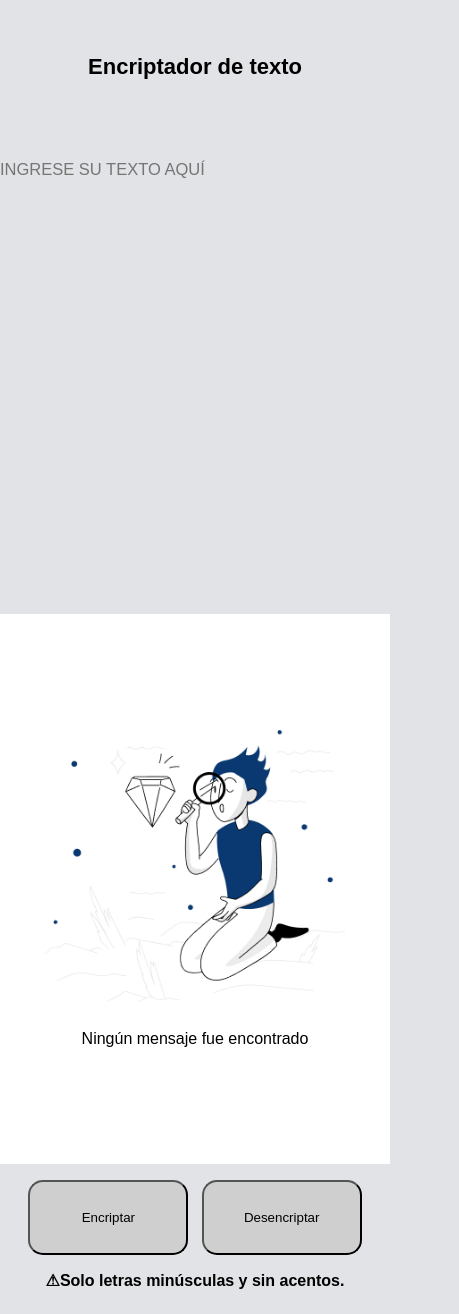
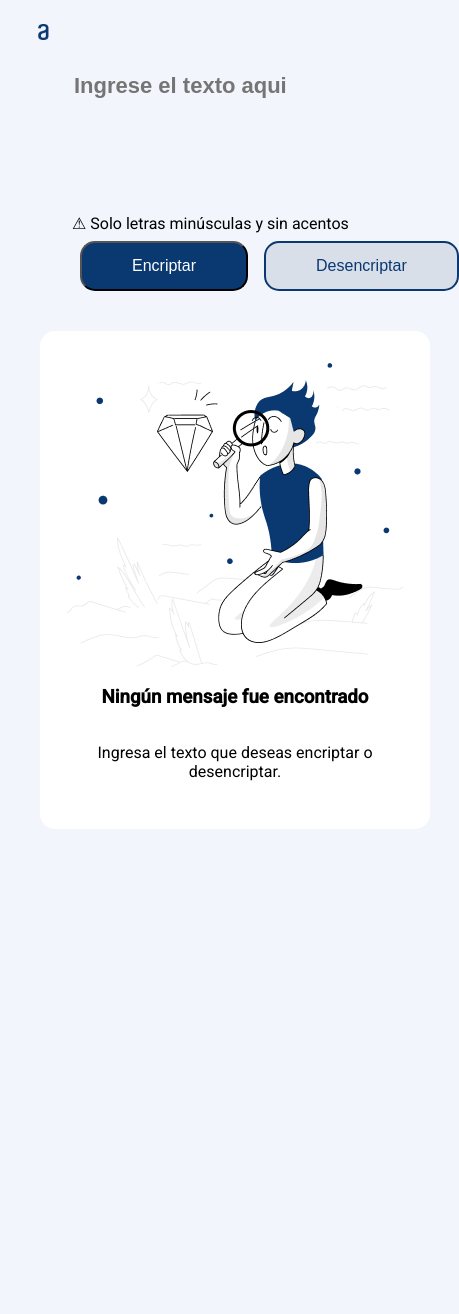
Before and after one commit to JoaquinBaltazarRodriguez/Encriptador-de-texto, a plain HTML site: page index.html in a window 390 px wide. Shown: the whole page, 459 px wide, since content can reach past the window. After the commit the page ends 861 px from the top, so only its background shows below. Drawn offline with Linux system fonts and the light colour scheme.

Commit message:
proyecto terminado

```diff
--- a/app.js
+++ b/app.js
@@ -0,0 +1,81 @@
+
+
+function encriptar (){
+
+
+    let entrada = document.getElementById('tomar').value;
+    let parrafo = document.getElementById('des');
+    let subtitulo = document.getElementById('subtitulo');
+
+
+    if(entrada ==""){
+
+        subtitulo.innerHTML = 'Ningún mensaje fue encontrado.';
+        parrafo.innerHTML = 'Ingresa el texto que deseas encriptar o desencriptar.';
+        imagen.style.display = 'none';
+    }else{
+        imagen.style.display = 'none';
+        subtitulo.innerHTML = '';
+        parrafo.innerHTML = encriptarTexto(entrada);
+    }
+
+}
+
+function desencriptar (){
+
+   console.log('esta desencriptando');
+    let entrada = document.getElementById('tomar').value;
+    let parrafo = document.getElementById('des');
+    let subtitulo = document.getElementById('subtitulo');
+
+
+    if(entrada ==""){
+
+        subtitulo.innerHTML = 'Ningún mensaje fue encontrado.';
+        parrafo.innerHTML = 'Ingresa el texto que deseas encriptar o desencriptar.';
+        imagen.style.display = 'none';
+    }else{
+        imagen.style.display = 'none';
+        subtitulo.innerHTML = '';
+        parrafo.innerHTML = desencriptarTexto(entrada);
+    }
+}
+
+
+
+function encriptarTexto(texto) {
+
+    const mapaEncriptacion = {
+        'e': 'enter',
+        'i': 'imes',
+        'a': 'ai',
+        'o': 'ober',
+        'u': 'ufat'
+    };
+
+
+    let textoEncriptado = texto.split('').map(letra => {
+        return mapaEncriptacion[letra] || letra;
+    }).join('');
+
+    return textoEncriptado;
+}
+
+
+
+function desencriptarTexto(texto) {
+    const mapaEncriptacion = {
+        'enter': 'e',
+        'imes': 'i',
+        'ai': 'a',
+        'ober': 'o',
+        'ufat': 'u'
+    };
+
+
+    let textoDesencriptado = texto.split('').map(letra => {
+        return mapaEncriptacion[letra] || letra;
+    }).join('');
+
+    return textoDesencriptado;
+}
--- a/index.html
+++ b/index.html
@@ -1,52 +1,46 @@
 <!DOCTYPE html>
-<html lang="es">
+<html lang="en">
 <head>
     <meta charset="UTF-8">
     <meta name="viewport" content="width=device-width, initial-scale=1.0">
-    <title>Encriptador de texto - Alura</title>
+    <title>Document</title>
     <link rel="stylesheet" href="style.css">
+    <link rel="preconnect" href="https://fonts.googleapis.com">
+<link rel="preconnect" href="https://fonts.gstatic.com" crossorigin>
+<link href="https://fonts.googleapis.com/css2?family=Raleway:wght@100&family=Roboto:wght@300;400;500&display=swap" rel="stylesheet">
 </head>
+<body>
+    <div>
+        <Img class="logo" src="image/Logo.png"></Img>
+        <div class="row">
 
-<body>
-    <header>
-        <img class="logo" src="image/Logo.png">
-        <h1 class="titulo-principal">Encriptador de texto</h1>
-    </header>
+            <div class="col-70">
 
-    <main>
-            <!--Tarjeta del texto del usuario-->
-            <section class="mensaje-usuario">
-                <div class="container-texto-usuario">
-                    <textarea class="text-here" rows="20" cols="50" id="ingrese-texto" type="text" placeholder="INGRESE SU TEXTO AQUÍ"></textarea>
-                    <span class="error-message" id="mensaje-invalido">El texto introducido no es válido</span>
+                <div>
+
+                    <input type="text" id="tomar" placeholder="Ingrese el texto aqui">
+
                 </div>
-            </section>
+                <div>
+                    &#9888; Solo letras minúsculas y sin acentos
+                </div>
+                <div class="botones">
+                    <button class="Encriptar" onclick="encriptar()">Encriptar</button>
+                    <button class="Desencriptar" onclick="desencriptar()">Desencriptar</button>
+                </div>
 
-            <!--Targeta del texto encriptado-->
-        <section class="seccion-texto-encriptado">
-            <div class="container-texto-encriptado">
-                <img class="imagen-muñeco" src="image/Muñeco.png">
-                <p class="not-found">Ningún mensaje fue encontrado</p>
-                <p class="instruccion">Ingresa el texto que desees encriptar o desencriptar.</p>
-            </div>
-        </section>
-
-                <!--Botones (encriptar - desencriptar)-->
-
-        <section class="seccion-botones-encriptado">
-            <div class="botones">
-                <button class="encriptar">Encriptar</button>
-                <button class="desencriptar">Desencriptar</button>
             </div>
 
-            <div class="texto-alerta">
-                <p class="alerta">&#9888;Solo letras minúsculas y sin acentos.</p>
-            </div>
-        </section>
-    </main>
+                <div class="col-30">
 
-</body>
+                    <img id="imagen" src="image/Muñeco.png" alt="">
+                    <h3 id="subtitulo">Ningún mensaje fue encontrado</h3>
 
+                    <p id="des">Ingresa el texto que deseas encriptar o desencriptar.</p>
+                </div>
+        </div>
+
+    </div>
     <script src="app.js"></script>
 </body>
 </html>
--- a/style.css
+++ b/style.css
@@ -1,286 +1,97 @@
-* {
-    box-sizing: border-box;
-    padding: 0;
-    margin: 0;
-}
+@import url('https://fonts.googleapis.com/css2?family=Raleway:wght@100&family=Roboto:wght@300;400;500&display=swap');
 
-body {
-    background-color: rgb(226, 227, 230);
-    width: 100%;
-    font-family: cursive;
-}
-
-/* Header section */
-
-header {
-    display: flex;
-    align-items: center;
-    height: 7em;
-}
-
-.logo {
-    height: 60px;
-    margin-left: 2em;
-}
-
-.titulo-principal {
-    width: 65%;
-    font-size: 42px;
-    text-align: center;
-    margin-top: 1em;
-}
-
-/* End header section */
-
-main {
-    width: 100%;
-    margin-top: 3em;
-}
-
-/* text target section */
-
-.seccion-texto-encriptado {
-    background-color: #FFFFFF;
-    width: 27%;
-    height: 700px;
-    border-radius: 32px;
-    float: right;
-    display: flex;
-    justify-content: center;
-    align-items: center;
-    text-align: center;
-    margin: 0 6em 0 0;
-}
-
-.seccion-texto-encriptado p {
-    margin-top: 1em;
-}
-
-.imagen-muñeco {
-    margin: 0 0 4em 0;
-}
-
-/* End text target section */
-
-
-/* Usser text target section */
-
-.mensaje-usuario {
-    width: 65%;
-    height: 550px;
-    display: inline-block;
-}
-
-.container-texto-usuario {
-    height: 100%;
-    padding: 7em;
-}
-
-.text-here {
-    background: transparent;
-    border: none;
-    resize: none;
-    width: 50%;
-    height: 70%;
-    font-size: 24px;
-}
-
-.text-here:focus {
-    outline: none;
-}
-
-.error-message {
-    display: none;
-}
-
-/* End usser text target section */
-
-/* Seccion botones de encriptado */
-
-.seccion-botones-encriptado {
-    width: 65%;
-    height: 150px;
-    display: flex;
-    align-items: center;
-    justify-content: center;
+body{
+    background-color: #f3f5fc;
+    width: 100vw;
+    height: 100vh;
+    font-family: 'Roboto', sans-serif;
 }
 
 
-.texto-alerta {
-    width: 30%;
+input{
+    border: none;
+    background-color:#f3f5fc ;
+    color: #0a3871;
+    font-size: 22px;
+    font-weight: 700;
+    margin-bottom: 35%;
+
 }
 
-.alerta {
-    font-size: 20px;
+.col-70{
+
+    width: 75%;
+    padding: 3em;
+    flex-direction: column;
+}
+.col-30{
+    display: flex;
+    flex-direction: column;
+    width: 25%;
+    align-items: center;
+    justify-content: center;
+    background-color:#fff;
+    border-radius: 15px;
+    padding: 2em;
+    text-align: center;
+
 }
 
-.botones {
-    text-align: center;
-    width: 60%;
+.logo{
+
+    margin: 1rem 1rem 0;
+    float: left;
 }
 
-.encriptar {
-    background-color: rgb(207, 207, 207);
-    width: 280px;
-    height: 75px;
-    border-radius: 15px;
-    cursor: pointer;
-}
-
-.encriptar:hover {
-    transform: scale(1.1);
-    transition: 0.6s;
-}
-
-
-.desencriptar {
-    background-color: rgb(207, 207, 207);
-    width: 280px;
-    height: 75px;
-    border-radius: 15px;
-    cursor: pointer;
-    margin-left: 4em;
-}
-
-.desencriptar:hover {
-    transform: scale(1.1);
-    transition: 0.6s;
-}
-
-@media screen  and (min-width:1300px) and (max-width:1540px) {
-    .seccion-texto-encriptado {
-        background-color: #FFFFFF;
-        width: 27%;
-        height: 550px;
-        border-radius: 32px;
-        float: right;
+.row{
     display: flex;
-        justify-content: center;
-        align-items: center;
-        text-align: center;
-        margin: 0 2em 0 0;
-    }
-
-    .seccion-texto-encriptado p {
-        width: 95%;
-        margin-bottom: 1em;
-    }
-
-    .mensaje-usuario {
-        width: 68%;
-        height: 450px;
-    }
-
-    .seccion-botones-encriptado {
-        width: 68%;
-        height: 100px;
-    }
-
-    .texto-alerta {
-        width: 35%;
-        margin-left: 1em;
-    }
-
-    .desencriptar {
-        background-color: rgb(207, 207, 207);
-        width: 280px;
-        height: 75px;
-        border-radius: 15px;
-        cursor: pointer;
-        margin-left: 2em;
-    }
-}
-
-@media screen and (min-width: 360px) and (max-width: 800px) {
-
-    * {
-        font-family: Arial, Helvetica, sans-serif;
-    }
-
-    header {
-    width: 100vw;
-}
-
-.logo {
-    display: none;
-}
-
-.titulo-principal {
-    width: 100vw;
-    font-size: 22px;
-}
-
-.seccion-texto-encriptado {
-    display: flex;
-    width: 100vw;
-    height: 550px;
-    margin: 0;
-    border-radius: 0px;
-}
-
-.imagen-muñeco {
-    width: 300px;
-    margin: 0;
-}
-
-.seccion-texto-encriptado p {
-    margin-top: 1.5em;
-}
-
-.instruccion {
-    display: none;
-}
-
-.mensaje-usuario {
-    width: 100vw;
-    height: 450px;
-}
-
-.container-texto-usuario {
-    width: 100vw;
-    padding: 0;
-    height: 450px;
-}
-
-.text-here {
-    height: 100%;
-    width: 100%;
-    font-size: 16.5px;
-    margin: 0;
-}
-
-.seccion-botones-encriptado {
-    display: inline-block;
-    width: 100vw;
+    padding: 4em;
 }
 
 .botones {
     display: flex;
-    width: 100vw;
-    margin-top: 1em;
-    justify-content: center;
-
 }
 
-.encriptar {
-    width: 160px;
-    margin: 0 0.5em;
+
+.Desencriptar{
+    background-color: #d8dfe8;
+    padding: 5px 50px;
+    border-radius: 15px;
+    border: #0a3871 solid  2px ;
+    color: #0a3871;
+    font-size: medium;
+    font-weight: 400;
+    height: 50px;
+    margin: 0.5em;
+}
+.Encriptar{
+    background-color: #0a3871;
+    padding: 5px 50px;
+    border-radius: 15px;
+    color: white;
+    font-size: medium;
+    font-weight: 400;
+    height: 50px;
+    margin: 0.5em;
 }
 
-.desencriptar {
-    width: 160px;
-    margin: 0 0.5em;
+@media (max-width: 990px) {
+    .row {
+        display: block;
+        padding: 2em;
     }
 
-.texto-alerta {
-    width: 100vw;
-    margin: 1em 0;
+    .col-70 {
+        width: 100%;
+        padding: 2em;
     }
 
-.alerta {
-    text-align: center;
-    font-size: 16px;
-    font-weight: bold;
+    .col-30 {
+        width: 100%;
+        padding: 2em;
     }
 
+    .logo {
+        width: 10%;
     }
+}
```
Lines whose indentation alone changed are shown as unchanged.
